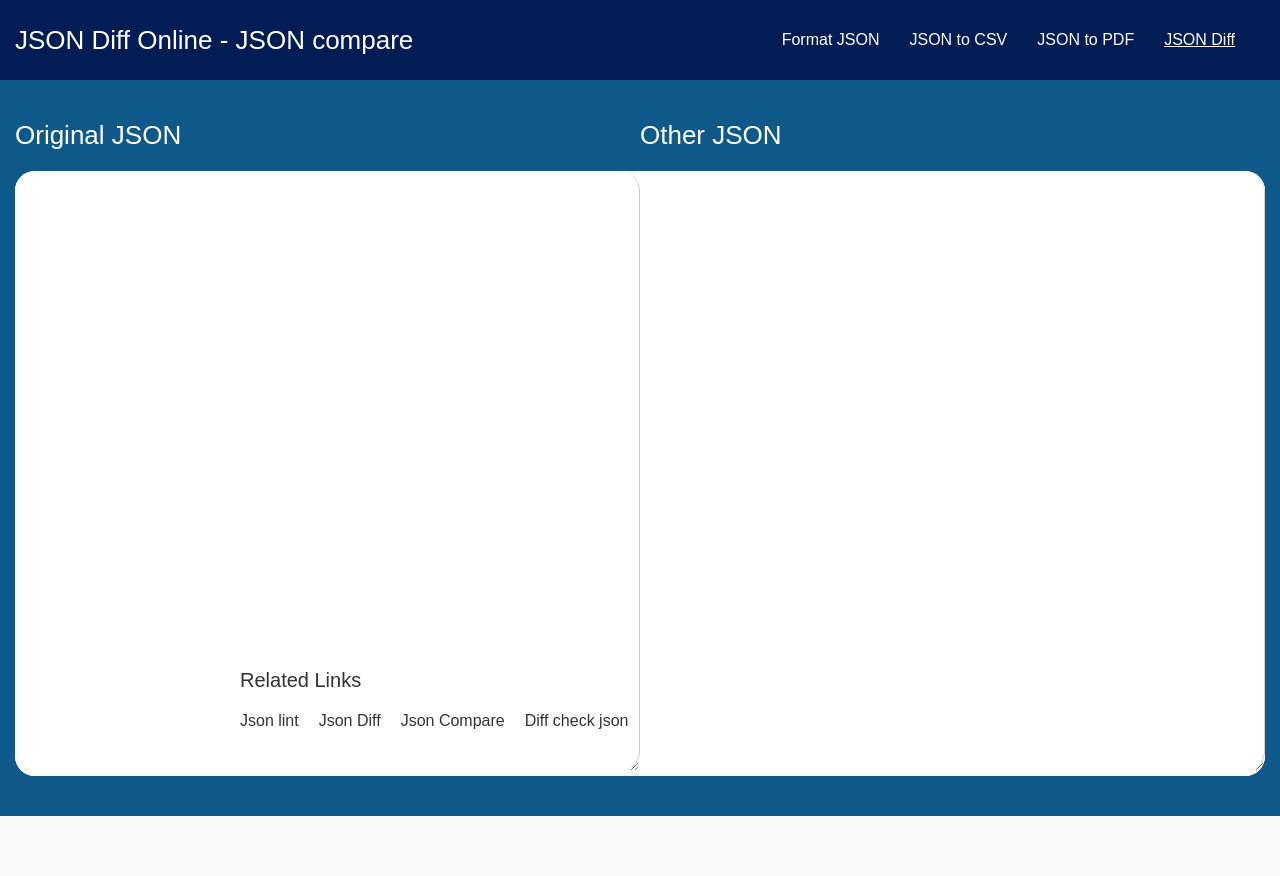
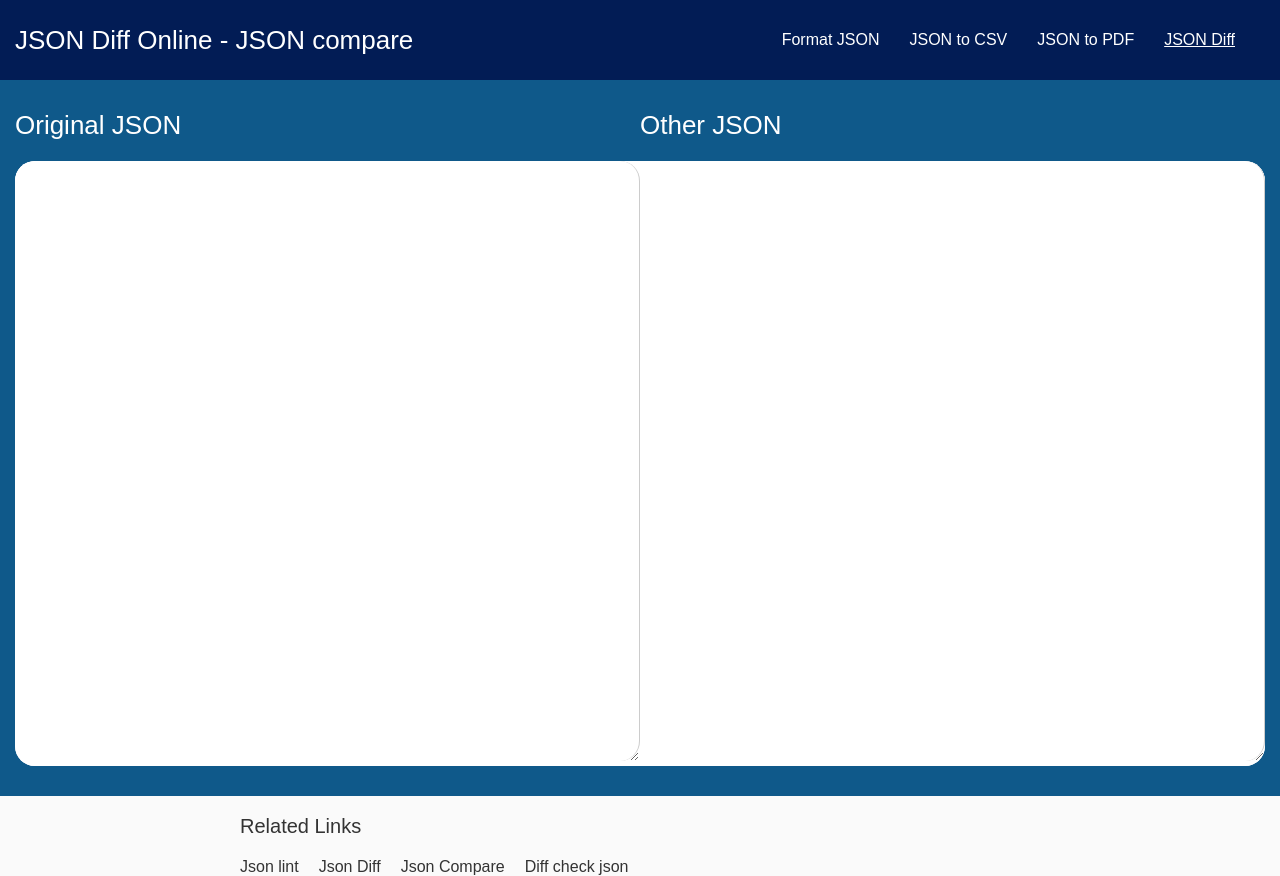
Before and after one commit to gabrielrdantas/json-to-csv, a Next.js app: page /json-diff-checker in a window 1280 px wide. Before the commit the page ends 816 px from the top, so only its background shows below. Built offline with nearby package versions, Linux system fonts and the light colour scheme.

Commit message:
ajustes lcp

```diff
--- a/pages/json-diff-checker.tsx
+++ b/pages/json-diff-checker.tsx
@@ -296,9 +296,8 @@ const DiffChecker: React.FC = () => {
               </>
             )}
           </Content>
-        </ContainerSection>
           <RelatedLinks
-          bottom="50px"
+            bottom="-100px"
             data={[
               {
                 name: 'Json lint',
@@ -318,6 +317,7 @@ const DiffChecker: React.FC = () => {
               },
             ]}
           />
+        </ContainerSection>
       </div>
     </Wrapper>
   );
@@ -328,7 +328,10 @@ export default DiffChecker;
 const ContainerSection = styled.div`
   width: 100%;
   background: #0f598a;
-  padding: 20px 0 40px;
+  padding: 10px 0px 30px;
+  margin: 0;
+  position: absolute;
+  top: 80px;
 `;
 
 const Container = styled.div`
```
Lines whose indentation alone changed are shown as unchanged.
